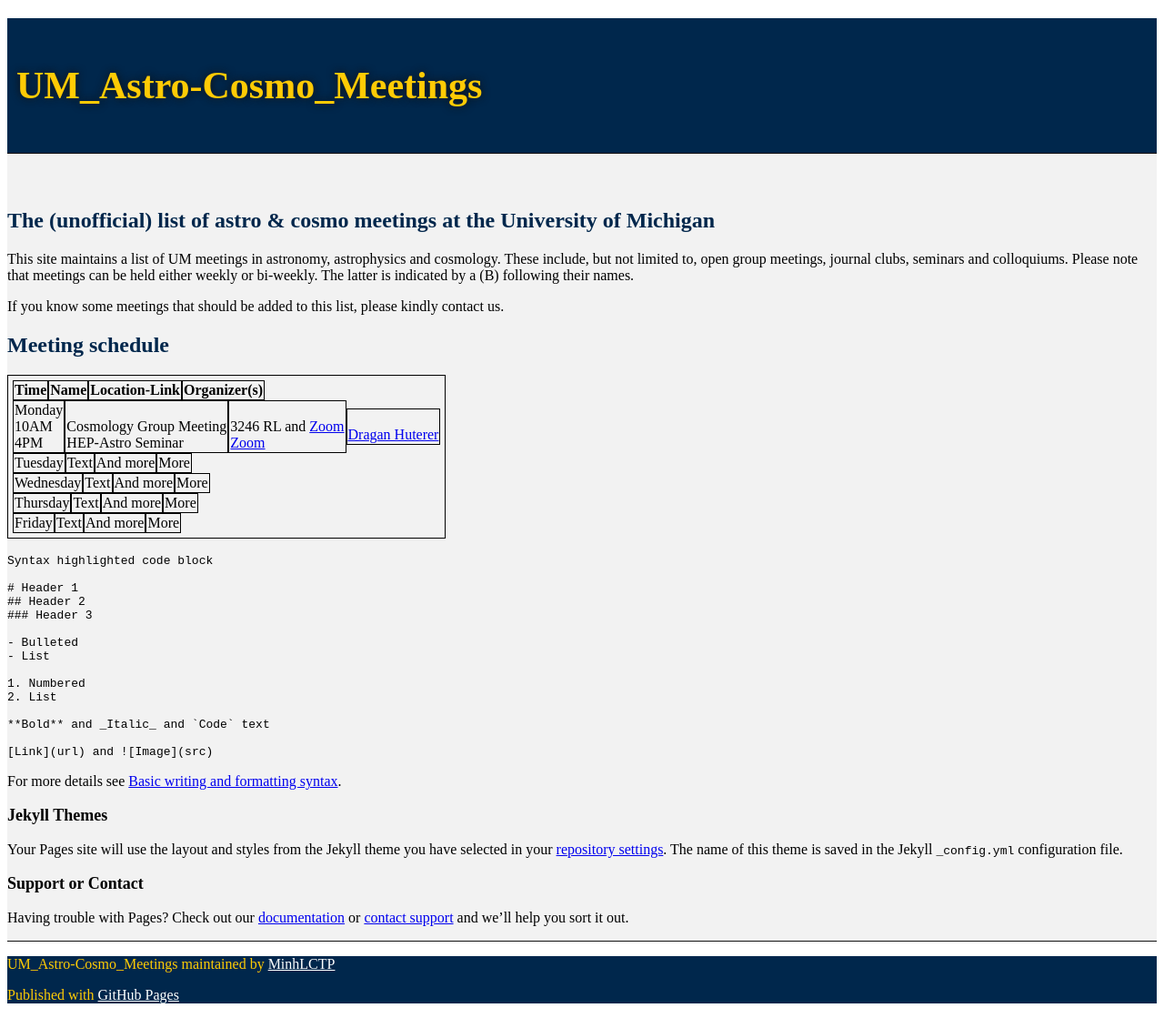
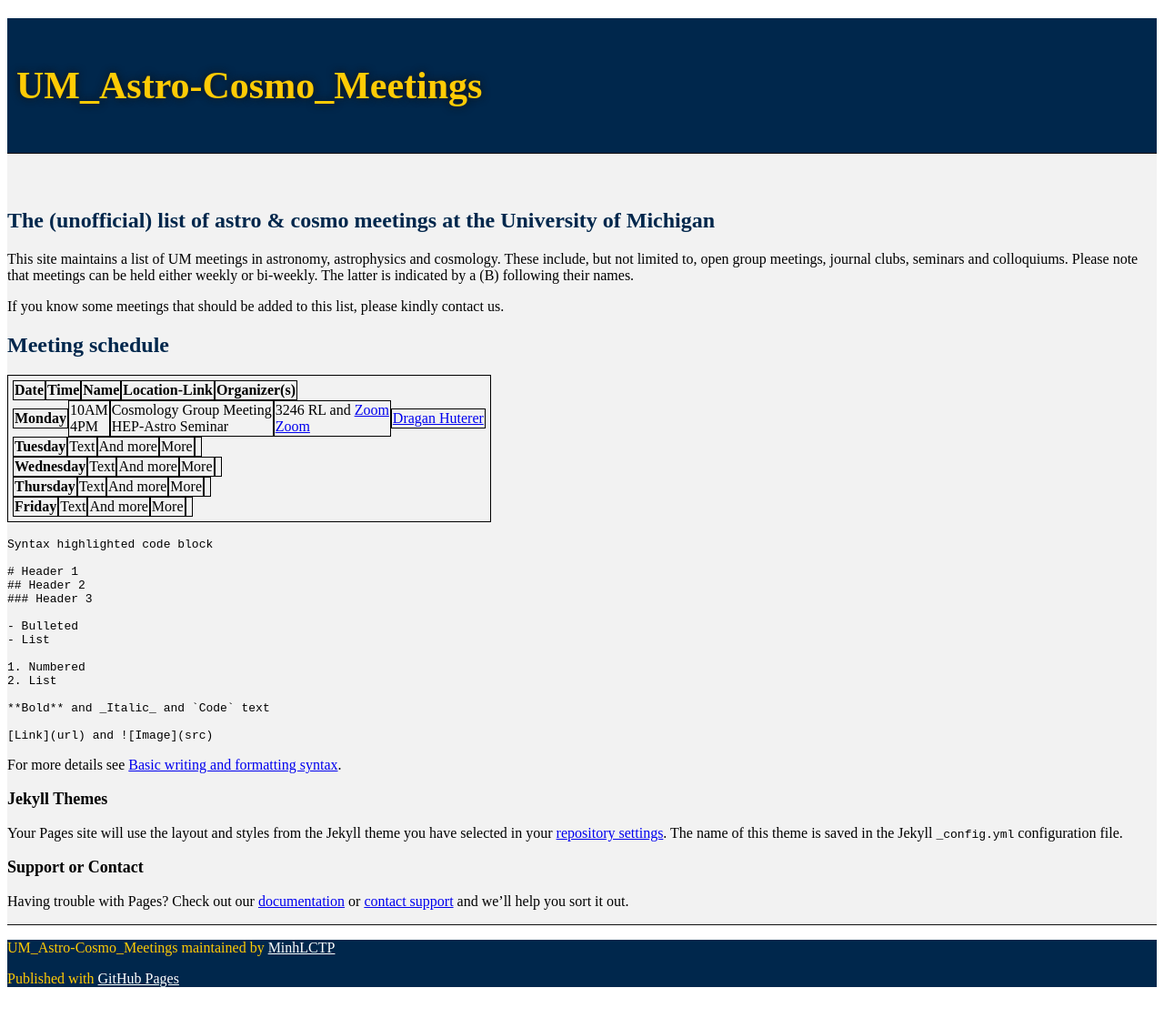
Before and after one commit to MinhLCTP/UM_Astro-Cosmo_Meetings, a Jekyll site: the page built from index.md, in a window 1280 px wide. Shown: the whole page at 91% size. Built offline with Jekyll 4.4.1, drawn with Linux system fonts in a browser that asks for light colours; our own code applies the rules of GitHub Pages for plain Markdown files; the repository's description, which GitHub fills in, is left out.

Commit message:
Update table format

````diff
--- a/index.md
+++ b/index.md
@@ -6,13 +6,13 @@ If you know some meetings that should be added to this list, please kindly conta
 
 ## Meeting schedule
 
-| Time        | Name        | Location-Link | Organizer(s) |
-| :---------- | :---------- | :------------ | :----------- |
-| Monday <br> 10AM <br> 4PM  | <br> Cosmology Group Meeting <br> HEP-Astro Seminar      | <br> 3246 RL and [Zoom](https://umich.zoom.us/j/3169541237) <br> [Zoom](https://umich.zoom.us/j/91409362110?pwd=UDlja2FuYlZWVFNEMWFrOTlkWFNEZz09)  | <br> [Dragan Huterer](mailto:huterer@umich.edu) <br>        |
-| Tuesday     | Text        | And more      | More		   |
-| Wednesday   | Text        | And more      | More         |
-| Thursday    | Text        | And more      | More         |
-| Friday      | Text        | And more      | More		   |
+| Date        | Time          | Name                                            | Location-Link | Organizer(s) |
+| :---------- | :------------ | :---------------------------------------------- | :------------ | :----------- |
+| **Monday**     | 10AM <br> 4PM | Cosmology Group Meeting <br> HEP-Astro Seminar  | 3246 RL and [Zoom](https://umich.zoom.us/j/3169541237) <br> [Zoom](https://umich.zoom.us/j/91409362110?pwd=UDlja2FuYlZWVFNEMWFrOTlkWFNEZz09)  | [Dragan Huterer](mailto:huterer@umich.edu) <br>        |
+| **Tuesday**     | Text        | And more      | More		   |
+| **Wednesday**   | Text        | And more      | More         |
+| **Thursday**    | Text        | And more      | More         |
+| **Friday**      | Text        | And more      | More		   |
 
 ```markdown
 Syntax highlighted code block
````
